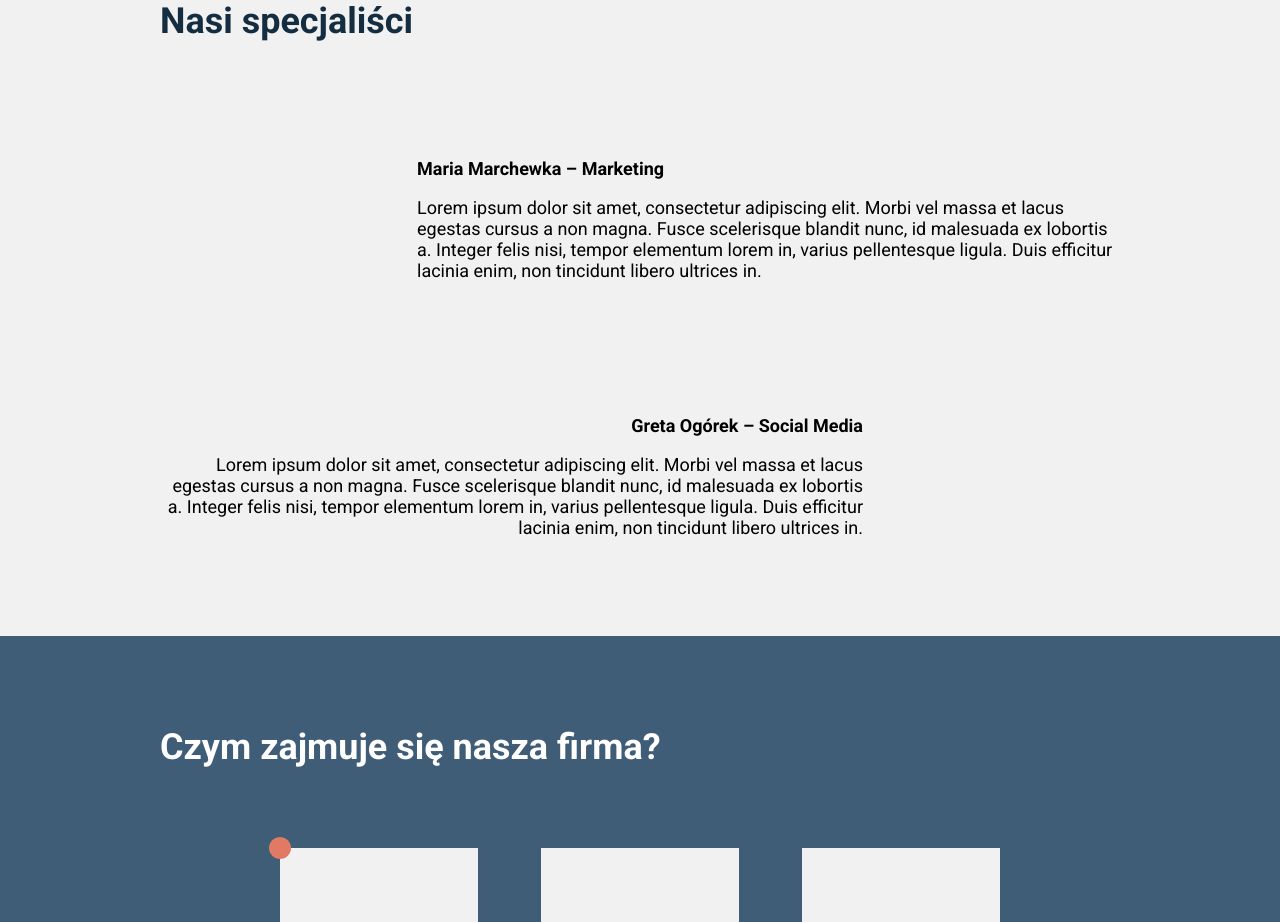
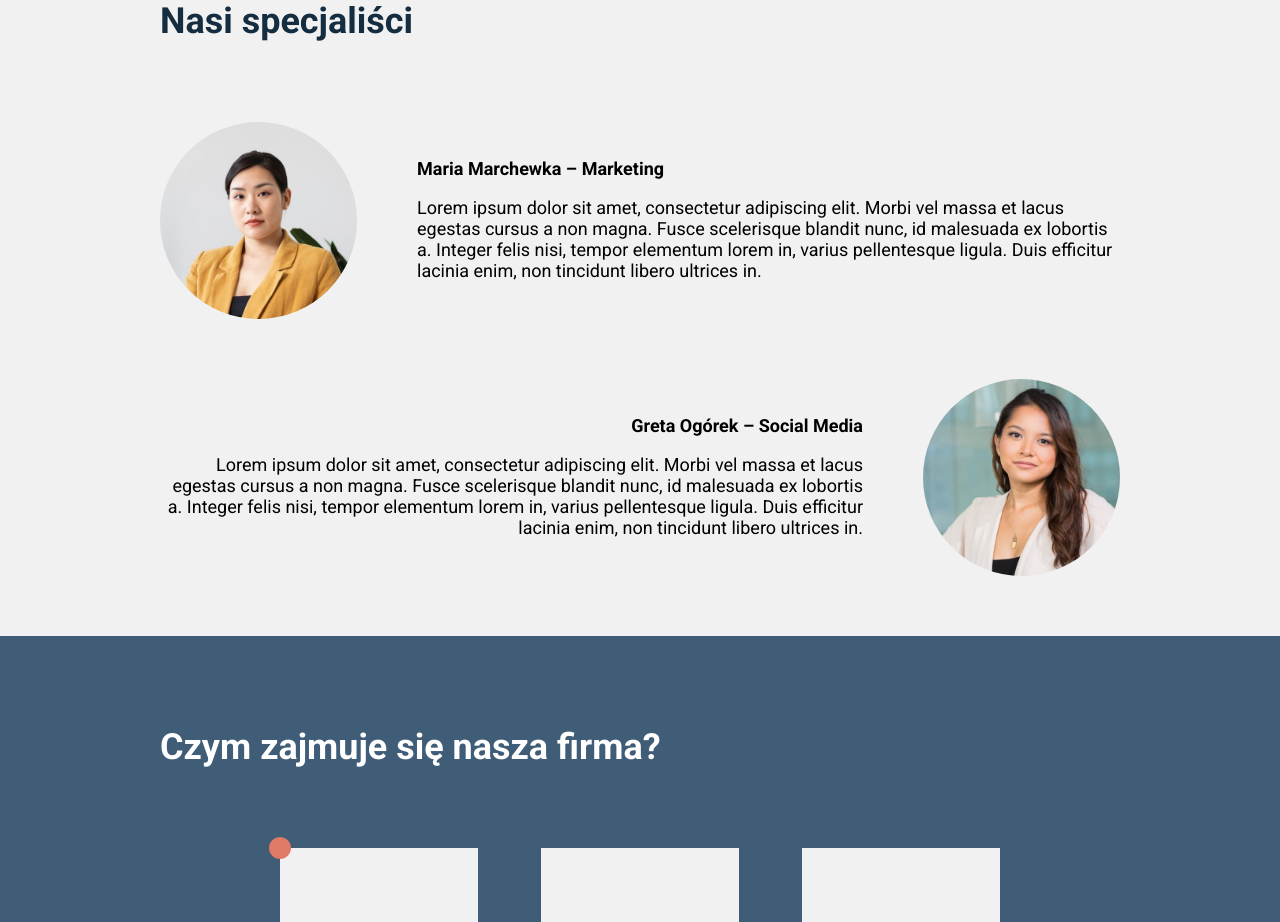
Before and after one commit to annaciosek/react-static-website, a React (Create React App) app: page / in a window 1280 px wide. Shown: the part 940-1862 px from the top of the page. Built offline with nearby package versions, Linux system fonts and the light colour scheme.

Commit message:
added photos to About section

```diff
--- a/src/components/microComponents/Employees.jsx
+++ b/src/components/microComponents/Employees.jsx
@@ -11,7 +11,7 @@ function Employees() {
       department: "Marketing",
       description:
         "Lorem ipsum dolor sit amet, consectetur adipiscing elit. Morbi vel massa et lacus egestas cursus a non magna. Fusce scelerisque blandit nunc, id malesuada ex lobortis a. Integer felis nisi, tempor elementum lorem in, varius pellentesque ligula. Duis efficitur lacinia enim, non tincidunt libero ultrices in.",
-      photo: { photo1 },
+      src: photo1,
     },
     {
       id: 2,
@@ -20,7 +20,7 @@ function Employees() {
       department: "Social Media",
       description:
         "Lorem ipsum dolor sit amet, consectetur adipiscing elit. Morbi vel massa et lacus egestas cursus a non magna. Fusce scelerisque blandit nunc, id malesuada ex lobortis a. Integer felis nisi, tempor elementum lorem in, varius pellentesque ligula. Duis efficitur lacinia enim, non tincidunt libero ultrices in.",
-      photo: { photo2 },
+      src: photo2,
     },
   ];
 
@@ -30,7 +30,7 @@ function Employees() {
         <div className="our-team">
           <div
             className="person"
-            // style={{ backgroundImage: `url(${employee.photo})` }}
+            style={{ backgroundImage: `url(${employee.src})` }}
           ></div>
           <div className="person-description">
             <p className="strong space-bottom">
```
